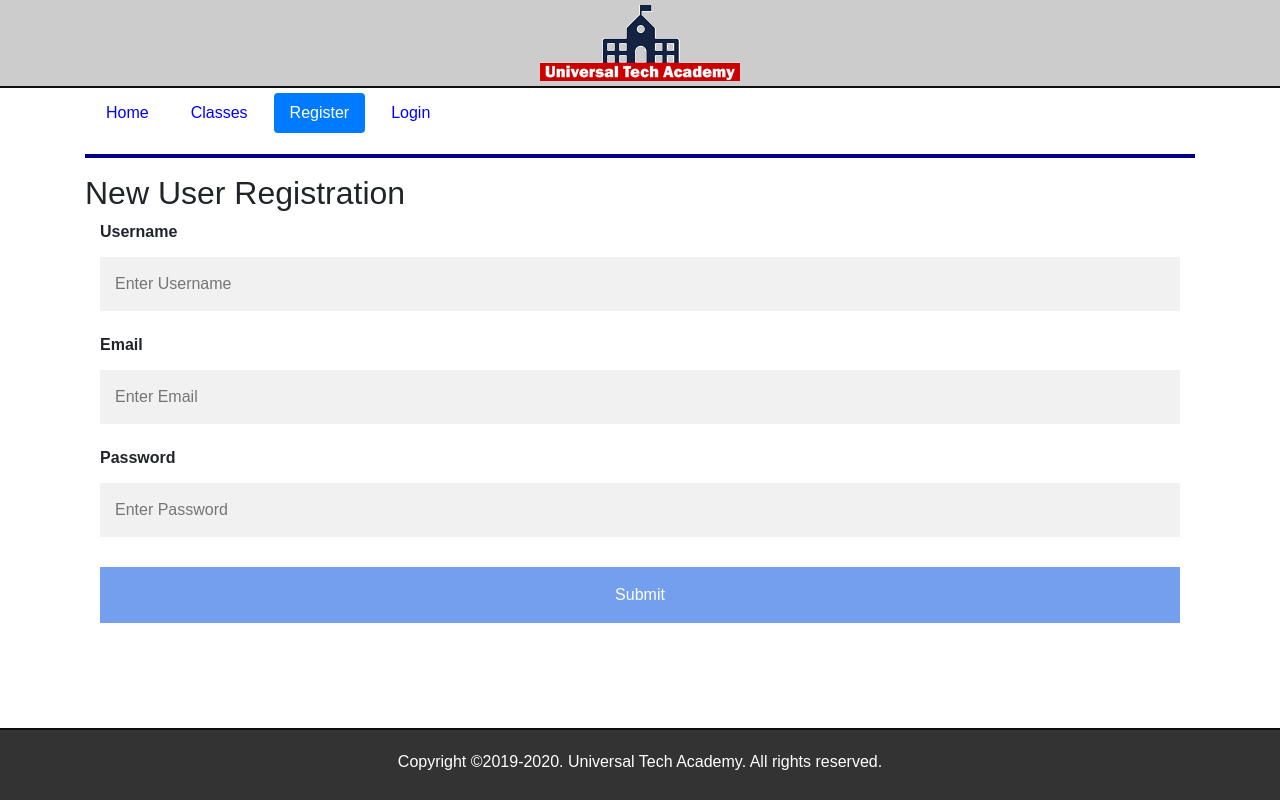
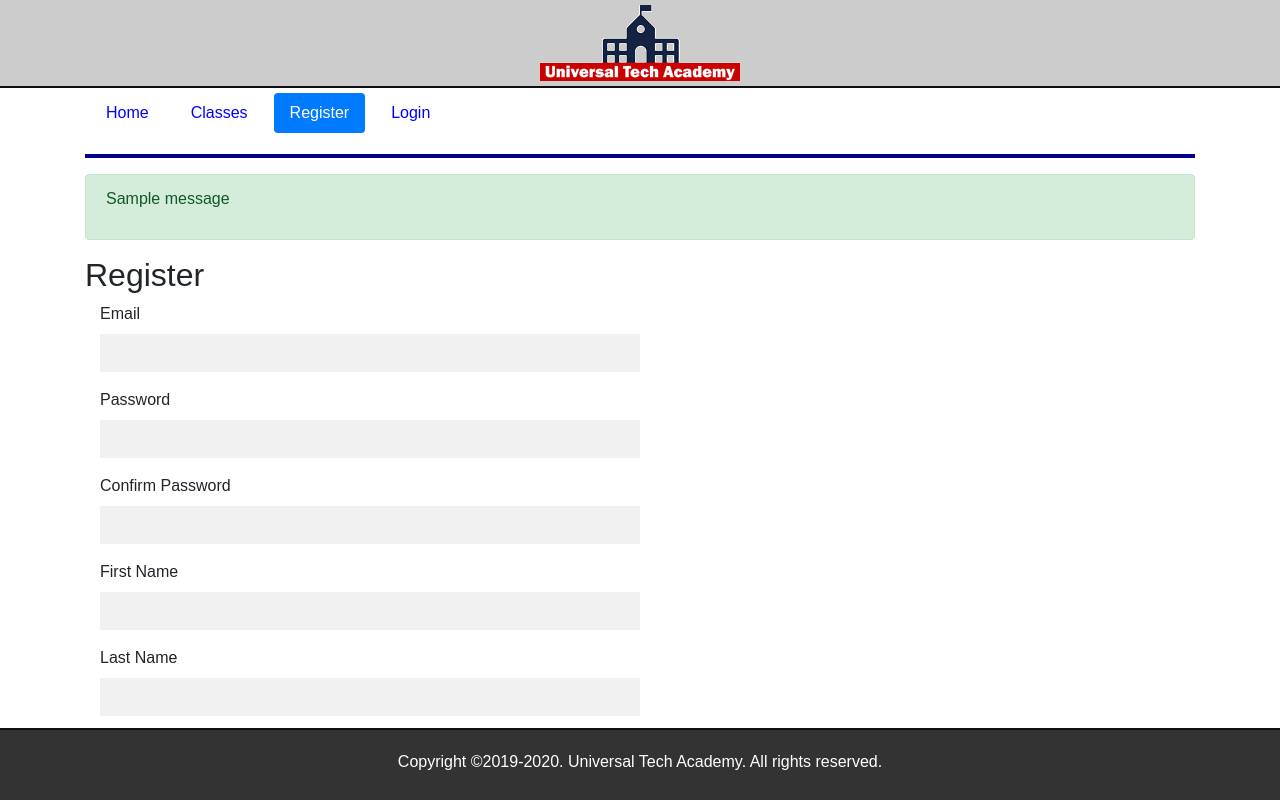
Before and after one commit to ChaseOstien/Enrollment-site, a Flask app: page /register in a window 1280 px wide. Run offline with Flask 3, Linux system fonts and the light colour scheme; one stand-in notice (Sample message) is shown; some libraries are stand-ins or nearby versions.

Commit message:
Created db, connection to db and login and register templates

```diff
--- a/application/__init__.py
+++ b/application/__init__.py
@@ -1,8 +1,13 @@
 from flask import Flask
+from config import Config
+from flask_mongoengine import MongoEngine
 
 
 app = Flask(__name__)
 app.url_map.strict_slashes = False
+app.config.from_object(Config)
 
+db = MongoEngine()
+db.init_app(app)
 
 from application import routes
--- /dev/null
+++ b/application/forms.py
@@ -0,0 +1,17 @@
+from flask_wtf import FlaskForm
+from wtforms import StringField, PasswordField, SubmitField, BooleanField
+from wtforms.validators import DataRequired
+
+class LoginForm(FlaskForm):
+    email = StringField('Email', validators=[DataRequired()])
+    password = StringField('Password', validators=[DataRequired()])
+    remember_me = BooleanField('Remember Me')
+    submit = SubmitField('Login')
+
+class RegisterForm(FlaskForm):
+    email = StringField('Email', validators=[DataRequired()])
+    password = StringField('Password', validators=[DataRequired()])
+    password_confirm = StringField('Confirm Password', validators=[DataRequired()])
+    first_name = StringField('First Name', validators=[DataRequired()])
+    last_name = StringField('Last Name', validators=[DataRequired()])
+    submit = SubmitField('Register Now')
--- a/application/routes.py
+++ b/application/routes.py
@@ -1,5 +1,7 @@
-from application import app
-from flask import Response, json, render_template, request
+from application import app, db
+from flask import Response, json, render_template, request, redirect, flash
+from application.models import User, Course, Enrollment
+from application.forms import LoginForm, RegisterForm
 
 courseData = [{"courseID":"1111","title":"PHP 111","description":"Intro to PHP","credits":"3","term":"Fall, Spring"}, {"courseID":"2222","title":"Java 1","description":"Intro to Java Programming","credits":"4","term":"Spring"}, {"courseID":"3333","title":"Adv PHP 201","description":"Advanced PHP Programming","credits":"3","term":"Fall"}, {"courseID":"4444","title":"Angular 1","description":"Intro to Angular","credits":"3","term":"Fall, Spring"}, {"courseID":"5555","title":"Java 2","description":"Advanced Java Programming","credits":"4","term":"Fall"}]
 
@@ -9,18 +11,32 @@ courseData = [{"courseID":"1111","title":"PHP 111","description":"Intro to PHP",
 def index():
     return render_template('index.html', index=True)
 
-@app.route('/login')
+@app.route('/login', methods=['GET', 'POST'])
 def login():
-    return render_template('login.html', login=True)
+    form = LoginForm()
+    if form.validate_on_submit():
+        if request.form.get('email') == 'test@uta.com':
+            flash('You are logged in!', 'success')
+            return redirect('/index')
+        else:
+            flash('Sorry, something went wrong!', 'danger')
+    return render_template('login.html', title='Login', form=form, login=True)
 
 @app.route('/courses')
 @app.route('/courses/<term>')
 def courses(term="Spring 2019"):
     return render_template('courses.html', courseData=courseData, courses=True, term=term)
 
-@app.route('/register')
+@app.route('/register', methods=['GET', 'POST'])
 def register():
-    return render_template('register.html', register=True)
+    form = RegisterForm()
+    if form.validate_on_submit():
+        if request.form.get('email') == 'test@uta.com':
+            flash('You are registered!', 'success')
+            return redirect('/index')
+        else:
+            flash('Sorry, something went wrong!', 'danger')
+    return render_template('register.html', title='Register', form=form, register=True)
 
 @app.route('/enrollment', methods=["GET", "POST"])
 def enrollment():
@@ -37,3 +53,11 @@ def api(idx=None):
     else:
         jdata = courseData[int(idx)]
     return Response(json.dumps(jdata), mimetype="application/json")
+
+@app.route('/user')
+def user():
+    print('Hello!')
+    # User(user_id=9, first_name='Chase', last_name='Ostien', email='test@test.com', password='password123').save()
+    # User(user_id=10, first_name='John', last_name='Doe', email='test1@test.com', password='password123').save()
+    users = User.objects.all()
+    return render_template('user.html', users=users)
--- a/application/static/css/main.css
+++ b/application/static/css/main.css
@@ -41,9 +41,9 @@ hr {
 }
 
 input[type=text], input[type=password] {
-    width: 100%;
-    padding: 15px;
-    margin: 5px 0 22px 0;
+    width: 50%;
+    padding: 7px;
+    /* margin: 5px 0 22px 0; */
     display: inline-block;
     border: none;
     background: #f1f1f1;
@@ -95,3 +95,7 @@ footer {
 .btn-submit:hover {
     opacity: 1;
 }
+
+.error-message {
+    color: red;
+}
--- a/application/templates/layout.html
+++ b/application/templates/layout.html
@@ -4,16 +4,30 @@
     <title>UTA - Home Page</title>
     <link rel="stylesheet" href="https://maxcdn.bootstrapcdn.com/bootstrap/4.0.0/css/bootstrap.min.css"
           integrity="sha384-Gn5384xqQ1aoWXA+058RXPxPg6fy4IWvTNh0E263XmFcJlSAwiGgFAW/dAiS6JXm" crossorigin="anonymous">
-    <link rel="stylesheet" href="static/css/main.css"/>
+    <link rel="stylesheet" href="{{ url_for('static', filename='/css/main.css')}}"/>
 </head>
 <body>
 
 <div class="container-fluid text-center top-container">
-    <img src="static/images/uta-logo-200.png">
+    <img src="{{ url_for('static', filename='/images/uta-logo-200.png')}}">
 </div>
 <div class="container">
 
     {% include "includes/nav.html" %}
+
+    {% with messages = get_flashed_messages(with_categories=true) %}
+        {% if messages %}
+
+            {% for category, message in messages %}
+
+            <div class="alert alert-{{category}}">
+                <p>{{ message }} </p>
+            </div>
+
+            {% endfor %}
+
+        {% endif %}
+    {% endwith %}
 
     {% block content %}
 
--- a/application/templates/register.html
+++ b/application/templates/register.html
@@ -2,20 +2,50 @@
     {% extends "layout.html" %}
 
     {% block content %}
-    <h2>New User Registration</h2>
+    <h2>{{ title }}</h2>
 
     <div class="container">
-        <form name="register" action="register.php" method="get">
-            <label for="username"><b>Username</b></label>
-            <input type="text" placeholder="Enter Username" name="username" required>
-            <br>
-            <label for="email"><b>Email</b></label>
-            <input type="text" placeholder="Enter Email" name="email" required>
-            <br>
-            <label for="password"><b>Password</b></label>
-            <input type="password" placeholder="Enter Password" name="password" required>
-            <br class="clear">
-            <input class="btn-submit" type="submit" name="submit">
+        <form name="register" action="" method="post" novalidate>
+            {{ form.hidden_tag() }}
+
+            <p>
+                {{ form.email.label }}<br>
+                {{ form.email(size=35) }}
+                {% for error in form.email.errors %}
+                    <span class="error-message">{{ error }}</span>
+                {% endfor %}
+            </p>
+            <p>
+                {{ form.password.label }}<br>
+                {{ form.password(size=15) }}
+                {% for error in form.password.errors %}
+                    <span class="error-message">{{ error }}</span>
+                {% endfor %}
+            </p>
+            <p>
+                {{ form.password_confirm.label }}<br>
+                {{ form.password_confirm(size=15) }}
+                {% for error in form.password_confirm.errors %}
+                    <span class="error-message">{{ error }}</span>
+                {% endfor %}
+            </p>
+            <p>
+                {{ form.first_name.label }}<br>
+                {{ form.first_name(size=15) }}
+                {% for error in form.first_name.errors %}
+                    <span class="error-message">{{ error }}</span>
+                {% endfor %}
+            </p>
+            <p>
+                {{ form.last_name.label }}<br>
+                {{ form.last_name(size=15) }}
+                {% for error in form.last_name.errors %}
+                    <span class="error-message">{{ error }}</span>
+                {% endfor %}
+            </p>
+            <p>
+                {{ form.submit() }}
+            </p>
         </form>
     </div>
     {% endblock %}
--- a/config.py
+++ b/config.py
@@ -1,4 +1,6 @@
 import os
 
 class Config(object):
-    SECRET_KeY = os.environ.get('SECRET_KEY') or 'This_is_a_secret'
+    SECRET_KEY = os.environ.get('SECRET_KEY') or 'This_is_a_secret'
+
+    MONGO_SETTINGS = { 'db' : 'UTA_Enrollment', 'host': 'mongodb://localhost:27017/UTA_Enrollment' }
```
Also changed, not shown: application/models.py (added, +20 -0 lines), application/templates/login.html (+22 -9 lines), application/templates/user.html (added, +19 -0 lines), requirements.txt (+15 -0 lines).
